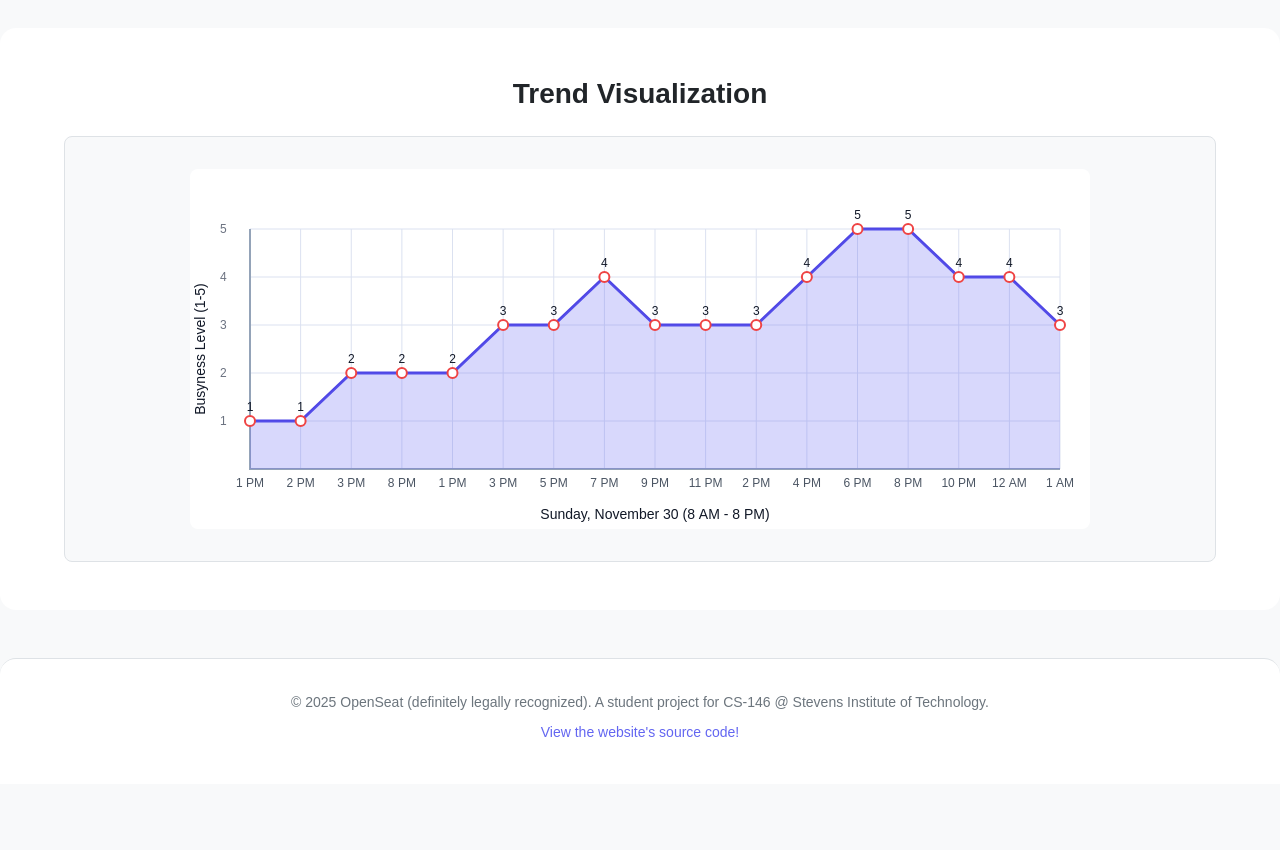
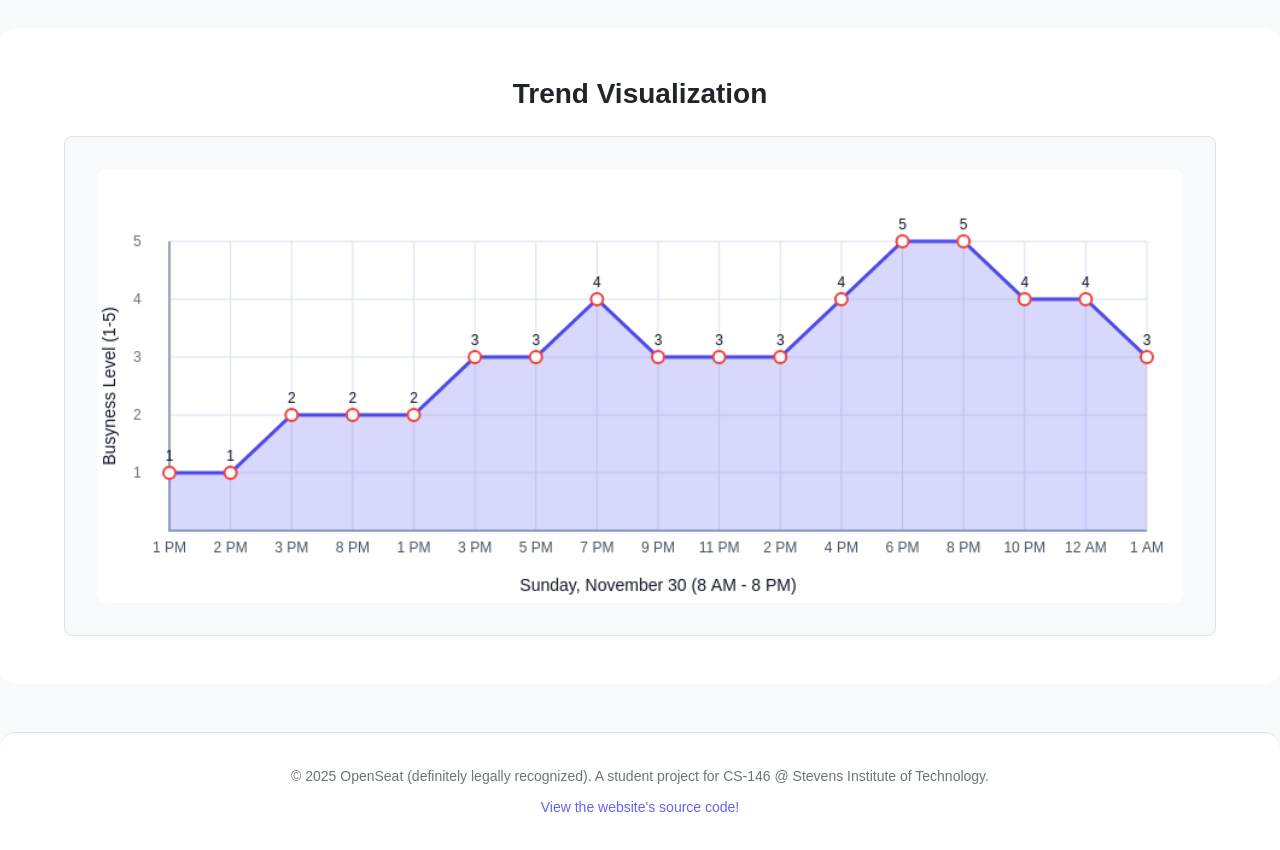
Before and after one commit to alenaLia/alena, a plain HTML site: page index.html in a window 1280 px wide. Shown: the part 980-1830 px from the top of the page. Before the commit the page ends 1764 px from the top, so only its background shows below. Drawn offline with Linux system fonts and the light colour scheme.

Commit message:
Updated main.css (#10)
I added a couple of lines and changed one and I think it should work.

```diff
--- a/styles/main.css
+++ b/styles/main.css
@@ -363,6 +363,7 @@ body.dark-mode .charts {
     flex-direction: column;
     align-items: center;
     gap: 16px;
+    overflow: hidden;
 }
 
 body.dark-mode #chart-container {
@@ -372,8 +373,9 @@ body.dark-mode #chart-container {
 
 #trend-canvas {
     width: 100%;
-    max-width: 900px;
+    max-width: 100%;
     height: auto;
+    display: block;
 }
 
 .chart-status {
```
